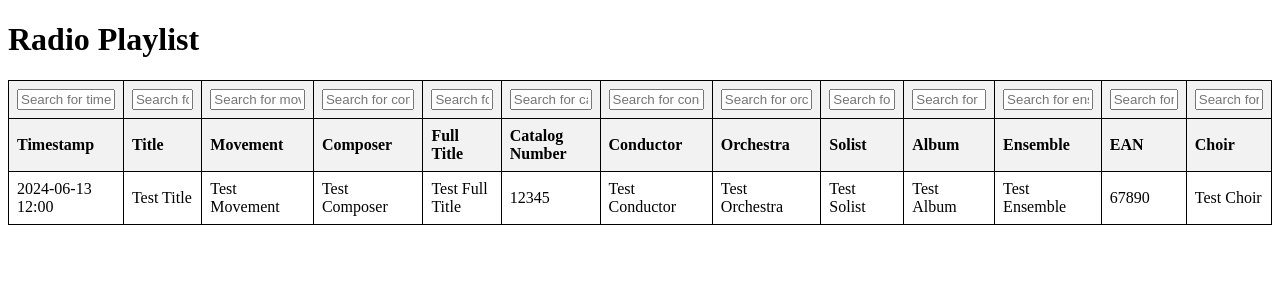
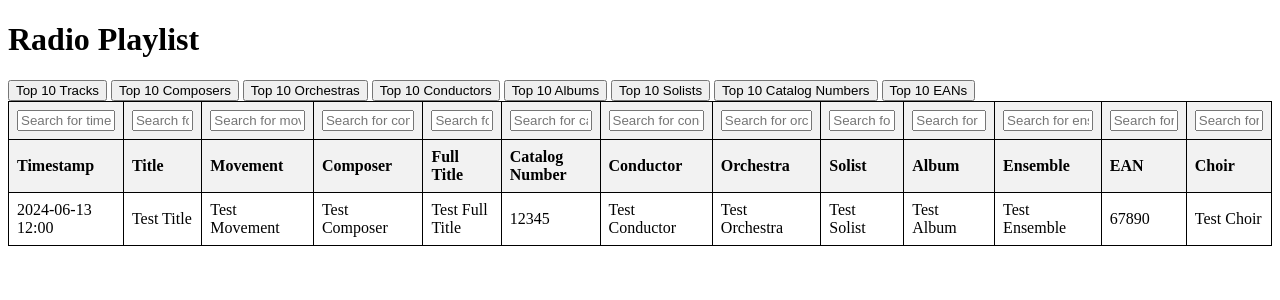
Before and after one commit to thees-k/ndr_kultur_playlists, a Flask app: page / in a window 1280 px wide. Shown: the top 300 px of the page. Run offline with Flask 3, Linux system fonts and the light colour scheme; data comes from the database, SQL or seed files in the repository.

Commit message:
Add special analyzis

```diff
--- a/app.py
+++ b/app.py
@@ -36,6 +36,62 @@ def index():
     return render_template('index.html', tracks=tracks)
 
 
+@app.route('/top_tracks')
+def top_tracks():
+    tracks = Tracks.query.all()
+    sorted_tracks = sorted(tracks, key=lambda x: (x.timestamp, x.title))
+    return render_template('analysis.html', title="Top 10 Tracks", tracks=sorted_tracks[:10])
+
+
+@app.route('/top_composers')
+def top_composers():
+    composers = db.session.query(Tracks.composer, db.func.count(Tracks.id)).group_by(Tracks.composer).order_by(
+        db.func.count(Tracks.id).desc()).limit(10).all()
+    return render_template('analysis.html', title="Top 10 Composers", items=composers)
+
+
+@app.route('/top_orchestras')
+def top_orchestras():
+    orchestras = db.session.query(Tracks.orchestra, db.func.count(Tracks.id)).group_by(Tracks.orchestra).order_by(
+        db.func.count(Tracks.id).desc()).limit(10).all()
+    return render_template('analysis.html', title="Top 10 Orchestras", items=orchestras)
+
+
+@app.route('/top_conductors')
+def top_conductors():
+    conductors = db.session.query(Tracks.conductor, db.func.count(Tracks.id)).group_by(Tracks.conductor).order_by(
+        db.func.count(Tracks.id).desc()).limit(10).all()
+    return render_template('analysis.html', title="Top 10 Conductors", items=conductors)
+
+
+@app.route('/top_albums')
+def top_albums():
+    albums = db.session.query(Tracks.album, db.func.count(Tracks.id)).group_by(Tracks.album).order_by(
+        db.func.count(Tracks.id).desc()).limit(10).all()
+    return render_template('analysis.html', title="Top 10 Albums", items=albums)
+
+
+@app.route('/top_solists')
+def top_solists():
+    solists = db.session.query(Tracks.solist, db.func.count(Tracks.id)).group_by(Tracks.solist).order_by(
+        db.func.count(Tracks.id).desc()).limit(10).all()
+    return render_template('analysis.html', title="Top 10 Solists", items=solists)
+
+
+@app.route('/top_catalog_numbers')
+def top_catalog_numbers():
+    catalog_numbers = db.session.query(Tracks.catalog_number, db.func.count(Tracks.id)).group_by(
+        Tracks.catalog_number).order_by(db.func.count(Tracks.id).desc()).limit(10).all()
+    return render_template('analysis.html', title="Top 10 Catalog Numbers", items=catalog_numbers)
+
+
+@app.route('/top_eans')
+def top_eans():
+    eans = db.session.query(Tracks.ean, db.func.count(Tracks.id)).group_by(Tracks.ean).order_by(
+        db.func.count(Tracks.id).desc()).limit(10).all()
+    return render_template('analysis.html', title="Top 10 EANs", items=eans)
+
+
 if __name__ == '__main__':
     # Sicherstellen, dass das .data-Verzeichnis existiert
     os.makedirs(os.path.join(os.path.dirname(__file__), '.data'), exist_ok=True)
--- a/templates/index.html
+++ b/templates/index.html
@@ -27,6 +27,16 @@
 </head>
 <body>
     <h1>Radio Playlist</h1>
+
+    <button onclick="location.href='/top_tracks'">Top 10 Tracks</button>
+    <button onclick="location.href='/top_composers'">Top 10 Composers</button>
+    <button onclick="location.href='/top_orchestras'">Top 10 Orchestras</button>
+    <button onclick="location.href='/top_conductors'">Top 10 Conductors</button>
+    <button onclick="location.href='/top_albums'">Top 10 Albums</button>
+    <button onclick="location.href='/top_solists'">Top 10 Solists</button>
+    <button onclick="location.href='/top_catalog_numbers'">Top 10 Catalog Numbers</button>
+    <button onclick="location.href='/top_eans'">Top 10 EANs</button>
+
     <table>
         <thead>
             <tr>
```
